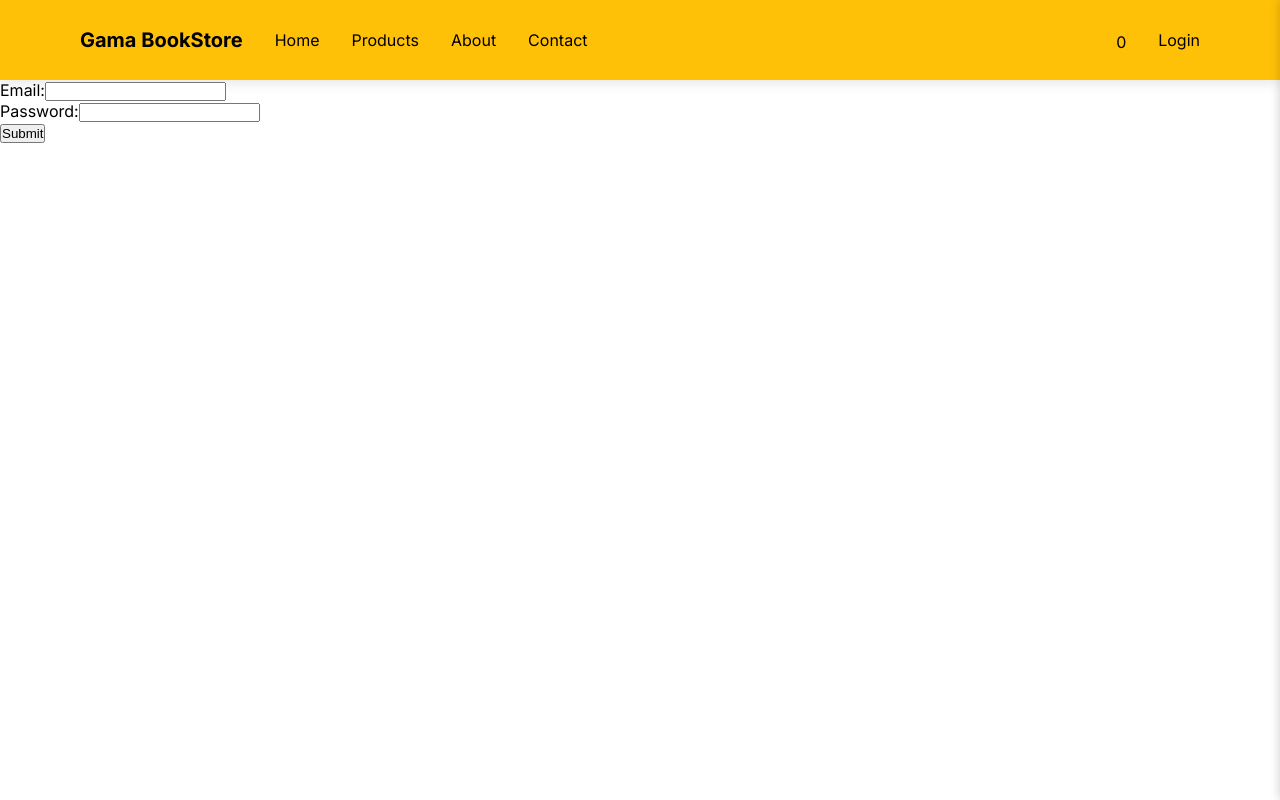
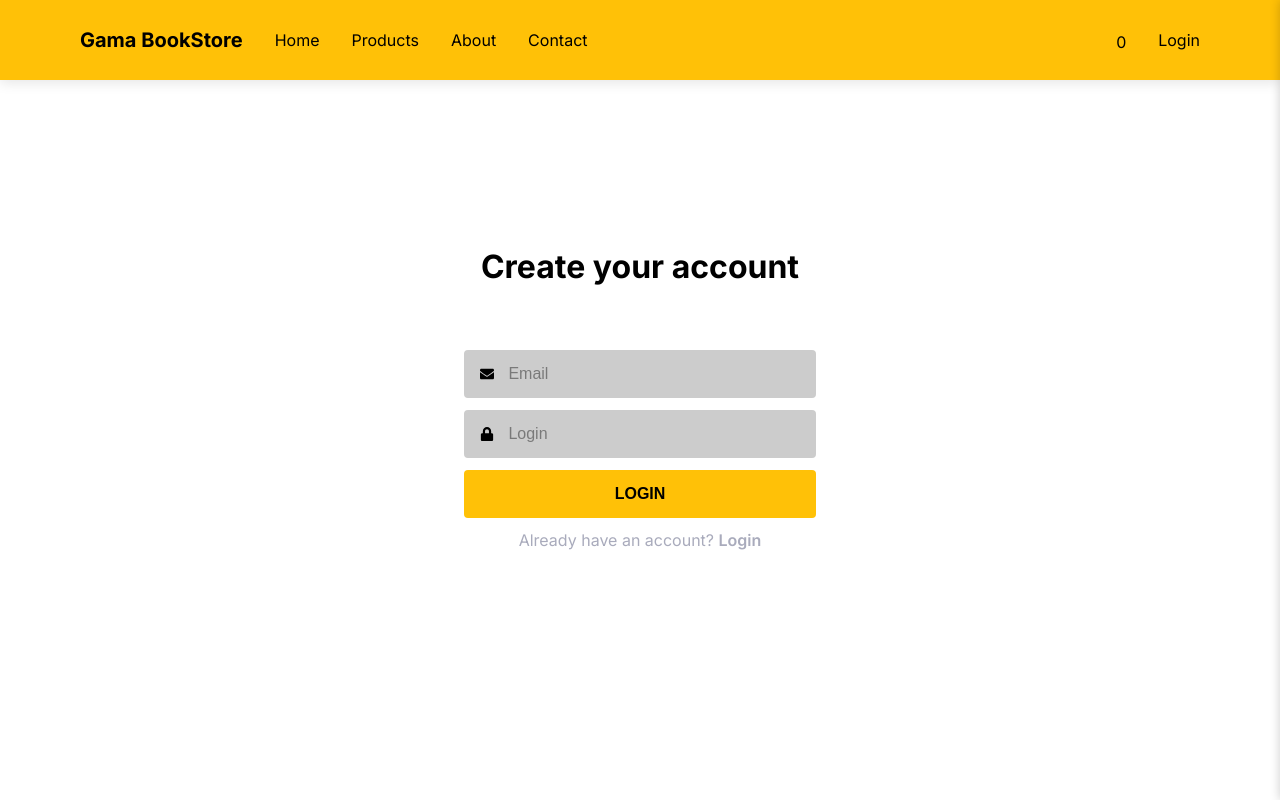
Before and after one commit to raphaelandrews/gamaxp-final-project-web, a React (Vite) app: page /signup in a window 1280 px wide. Built offline with nearby package versions, Linux system fonts and the light colour scheme; some icons are missing.

Commit message:
feat: login form

```diff
--- a/src/components/Form/Form.tsx
+++ b/src/components/LoginForm/Form.tsx
@@ -30,7 +30,9 @@ const Login: React.FC = () => {
             await auth.authenticate(values.email, values.password)
             navigate("/profile");
         } catch (error) {
-            console.log(error)
+            if(error) {
+                return alert("Login inválido")
+            }
         }
     };
 
--- a/src/components/Form/styles.ts
+++ b/src/components/LoginForm/styles.ts
@@ -1,4 +1,3 @@
-import { IAuthProvider } from './../../context/AuthContext/types';
 import styled from "styled-components";
 
 export const Title = styled.h1`
--- /dev/null
+++ b/src/components/SignupForm/Form.tsx
@@ -0,0 +1,77 @@
+import { Formik, Form, Field, ErrorMessage } from "formik";
+import * as Yup from "yup";
+import { useNavigate } from "react-router-dom";
+import { useAuth } from "../../context/AuthContext/useAuth";
+
+import { Title, Wrapper, FormInputs, InputWrapper, Message, Button } from "./styles";
+import { Link } from "react-router-dom";
+
+interface LoginFormValues {
+    email: string;
+    password: string;
+}
+
+const initialValues: LoginFormValues = {
+    email: "",
+    password: "",
+};
+
+const validationSchema = Yup.object({
+    email: Yup.string().email("Invalid email address").required("Required"),
+    password: Yup.string().required("Required"),
+});
+
+
+const Signup: React.FC = () => {
+    const auth = useAuth();
+    const navigate = useNavigate();
+    const onSubmit = async (values: LoginFormValues) => {
+        try {
+            await auth.register(values.email, values.password)
+            navigate("/profile");
+        } catch (error) {
+            if (error = 400) {
+                return alert("Ops, dados inválidos, tente novamente")
+            } else {
+                return alert("Ops, ocorreu um erro, tente novamente")
+            }
+        }
+    };
+
+    return (
+        <Formik
+            initialValues={initialValues}
+            validationSchema={validationSchema}
+            onSubmit={onSubmit}
+        >
+            {({ isSubmitting }) => (
+                <Wrapper>
+                    <Title>Create your account
+                    </Title>
+                    <Form>
+                        <FormInputs>
+                            <InputWrapper>
+                                <svg stroke="currentColor" fill="currentColor" strokeWidth="0" viewBox="0 0 512 512" height="1em" width="1em" xmlns="http://www.w3.org/2000/svg"><path d="M502.3 190.8c3.9-3.1 9.7-.2 9.7 4.7V400c0 26.5-21.5 48-48 48H48c-26.5 0-48-21.5-48-48V195.6c0-5 5.7-7.8 9.7-4.7 22.4 17.4 52.1 39.5 154.1 113.6 21.1 15.4 56.7 47.8 92.2 47.6 35.7.3 72-32.8 92.3-47.6 102-74.1 131.6-96.3 154-113.7zM256 320c23.2.4 56.6-29.2 73.4-41.4 132.7-96.3 142.8-104.7 173.4-128.7 5.8-4.5 9.2-11.5 9.2-18.9v-19c0-26.5-21.5-48-48-48H48C21.5 64 0 85.5 0 112v19c0 7.4 3.4 14.3 9.2 18.9 30.6 23.9 40.7 32.4 173.4 128.7 16.8 12.2 50.2 41.8 73.4 41.4z"></path></svg>
+                                <Field type="email" name="email" placeholder="Email" />
+                            </InputWrapper>
+                            <ErrorMessage name="email">{msg => <Message>{msg}</Message>}</ErrorMessage>
+
+                            <InputWrapper>
+                                <svg stroke="currentColor" fill="currentColor" strokeWidth="0" viewBox="0 0 448 512" height="1em" width="1em" xmlns="http://www.w3.org/2000/svg"><path d="M400 224h-24v-72C376 68.2 307.8 0 224 0S72 68.2 72 152v72H48c-26.5 0-48 21.5-48 48v192c0 26.5 21.5 48 48 48h352c26.5 0 48-21.5 48-48V272c0-26.5-21.5-48-48-48zm-104 0H152v-72c0-39.7 32.3-72 72-72s72 32.3 72 72v72z"></path></svg>
+                                <Field type="password" name="password" placeholder="Login" />
+                            </InputWrapper>
+                            <ErrorMessage name="password">{msg => <Message>{msg}</Message>}</ErrorMessage>
+                            <Button type="submit" disabled={isSubmitting}>
+                                Login
+                            </Button>
+                            <Link to="/login">
+                                Already have an account? <span>Login</span></Link>
+                        </FormInputs>
+                    </Form>
+                </Wrapper>
+            )}
+        </Formik>
+    );
+};
+
+export default Signup;
--- /dev/null
+++ b/src/components/SignupForm/styles.ts
@@ -0,0 +1,109 @@
+import styled from "styled-components";
+
+export const Title = styled.h1`
+font-size: 2rem;
+font-weight: 700;
+`;
+
+export const Wrapper = styled.div`
+    display: flex;
+    flex-direction: column;
+    justify-content: center;
+    align-items: center;
+    width: 100vw;
+    height: calc(100vh - 4rem);
+    @media (min-width: 800px) {
+        height: calc(100vh - 5rem);
+    }
+    form {
+        display: flex;
+        flex-direction: column;
+        width: 100%;
+        max-width: 480px;
+        border-radius: .25rem;
+        padding: 4rem;
+    }
+`;
+
+export const InnerForm = styled.form`
+
+`
+
+export const FormInputs = styled.section`
+    display: grid;
+    grid-auto-flow: row;
+    gap: .75rem;
+    margin-bottom: 1.25rem;
+    a {
+        text-align: center;
+        color: hsl(234, 13%, 70%);
+        transition: .5s;
+        span {
+            font-weight: 600;
+        }
+
+        &:hover {
+            text-decoration: underline;
+
+        }
+    }
+`
+
+export const InputWrapper = styled.div`
+    position: relative;
+    svg {
+        position: absolute;
+        top: 50%;
+        left: 1rem;
+        transform: translateY(-50%);
+        font-size: .875rem;
+    }
+    input{
+        width: 100%;
+        height: 3rem;
+        padding: 0px 1em 0px 2.65em;
+        background-color: hsl(0, 0%, 80%);
+        border: 2px solid;
+        border-color: hsl(0, 0%, 80%);
+        border-radius: .25rem;
+        font-size: 1rem;
+        cursor: pointer;
+
+
+    ::-webkit-input-placeholder {
+        opacity: 0.4;
+        font-size: inherit;
+        color: inherit;
+        transition: opacity 0.2s ease, transform 0.2s ease;
+    }
+
+    &:hover {
+        border: 1px solid #a3afc4;
+    }
+
+    &:focus {
+        border: 1px solid #d8dde6;
+        background-color: rgba(246, 246, 246, 0.2);
+    }
+
+    :focus::-webkit-input-placeholder {
+        opacity: 0;
+        transform: translateX(10px);
+    }
+    }
+`
+
+export const Message = styled.div`
+    color: red;
+`
+
+export const Button = styled.button`
+    font-size: 1rem;
+    font-weight: 700;
+    text-transform: uppercase;
+    height: 3rem;
+    border: 0px;
+    border-radius: .25rem;
+    background: #FFC107;
+    cursor: pointer;
+`
--- a/src/context/AuthContext/AuthProvider.tsx
+++ b/src/context/AuthContext/AuthProvider.tsx
@@ -1,6 +1,6 @@
 import React, { createContext, useEffect, useState } from 'react'
 import { IContext, IAuthProvider, IUser } from './types'
-import { getUserLocalStorage, LoginRequest, setUserLocalStorage } from './util'
+import { getUserLocalStorage, LoginRequest, setUserLocalStorage, SignUpRequest } from './util'
 
 export const AuthContext = createContext<IContext>({} as IContext)
 
@@ -25,7 +25,7 @@ export const AuthProvider = ({ children }: IAuthProvider) => {
     }
 
     async function register(email: string, password: string) {
-        const response = await LoginRequest(email, password)
+        const response = await SignUpRequest(email, password)
 
         const payload = { token: response.token, email }
 
--- a/src/pages/Login/Login.tsx
+++ b/src/pages/Login/Login.tsx
@@ -1,5 +1,5 @@
-import React, { useState } from "react";
-import LoginForm from "../../components/Form/Form";
+import React from "react";
+import LoginForm from "../../components/LoginForm/Form";
 
 const Form: React.FC = () => {
     return (
--- a/src/pages/Signup/Signup.tsx
+++ b/src/pages/Signup/Signup.tsx
@@ -1,65 +1,11 @@
-import React, { useState } from "react";
-import { useNavigate } from "react-router-dom";
-import { useAuth } from "../../context/AuthContext/useAuth";
+import React from "react";
+import SignupForm from "../../components/SignupForm/Form";
 
-interface FormValues {
-    email: string;
-    password: string;
-}
 
 const Signup: React.FC = () => {
-    const auth = useAuth();
-    const navigate = useNavigate();
-
-    async function onFinish(values: { email: string, password: string }) {
-        try {
-            await auth.register(values.email, values.password)
-            navigate("/profile");
-        } catch (error) {
-            console.log(error)
-        }
-    }
-
-    const [formValues, setFormValues] = useState<FormValues>({
-        email: "",
-        password: ""
-    });
-
-    const handleInputChange = (event: React.ChangeEvent<HTMLInputElement>) => {
-        const { name, value } = event.target;
-        setFormValues({ ...formValues, [name]: value });
-    };
-
-    const handleSubmit = (event: React.FormEvent<HTMLFormElement>) => {
-        event.preventDefault();
-        onFinish(formValues)
-    };
-
     return (
-        <form onSubmit={handleSubmit}>
-            <div>
-                <label htmlFor="email">Email:</label>
-                <input
-                    type="email"
-                    id="email"
-                    name="email"
-                    value={formValues.email}
-                    onChange={handleInputChange}
-                />
-            </div>
-            <div>
-                <label htmlFor="password">Password:</label>
-                <input
-                    type="password"
-                    id="password"
-                    name="password"
-                    value={formValues.password}
-                    onChange={handleInputChange}
-                />
-            </div>
-            <button type="submit">Submit</button>
-        </form>
-    );
+        <SignupForm />
+    )
 };
 
 export default Signup;
```
